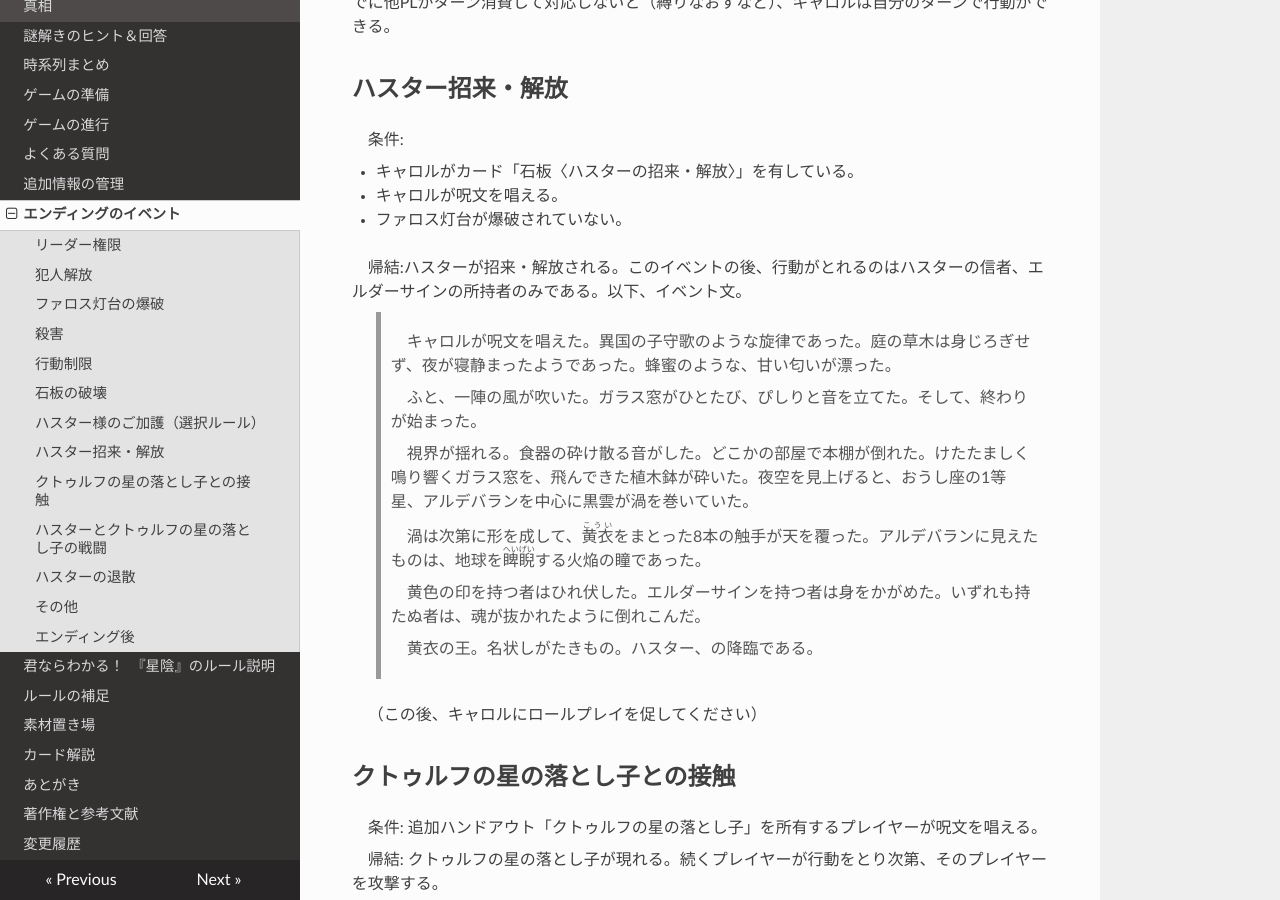
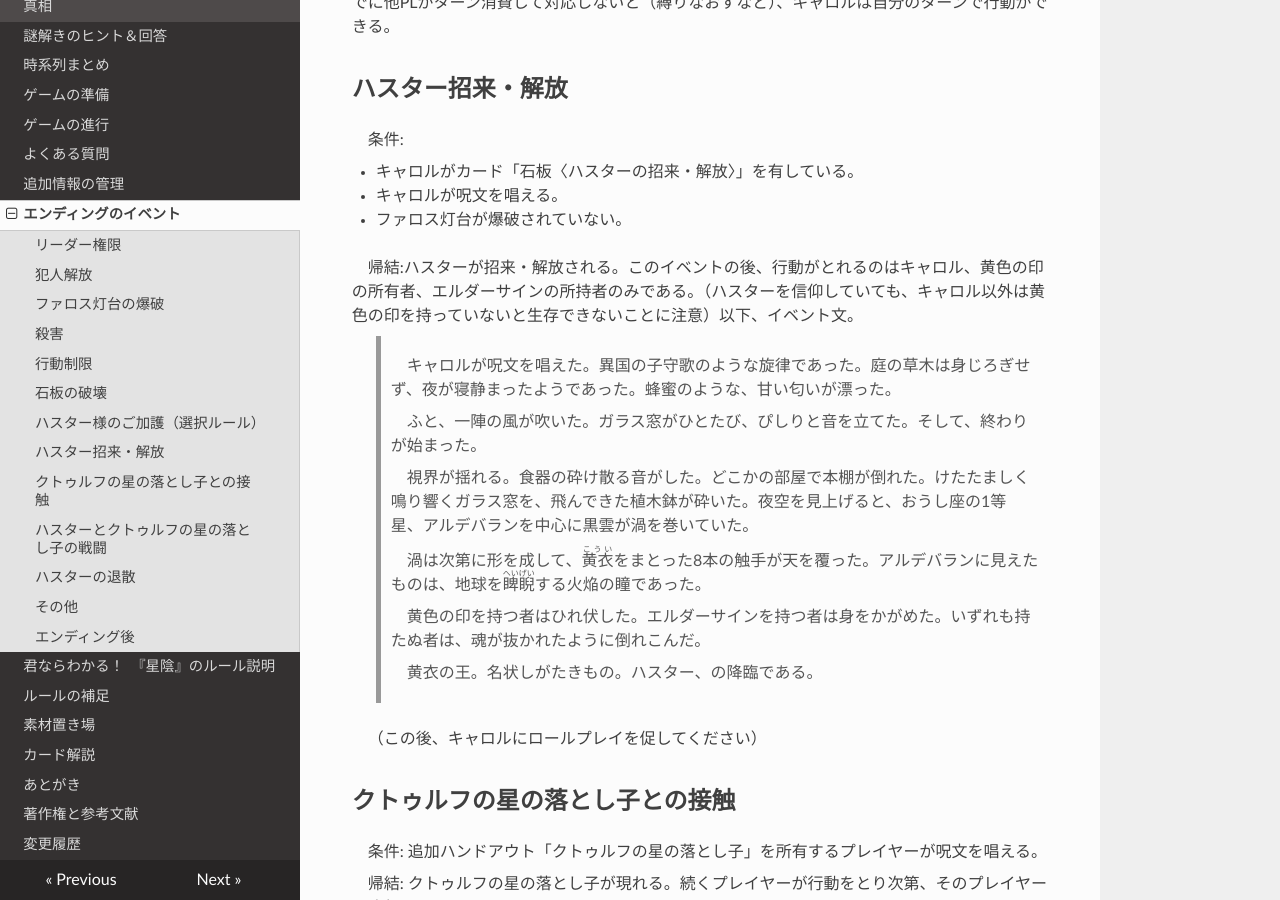
Before and after one commit to KTakahiro1729/Hoshikage, an MkDocs documentation site: the page built from docs/EndingEvents.md, in a window 1280 px wide and 900 px high, scrolled down 1776 px. Built offline with MkDocs 1.6.1, drawn with Linux system fonts in a browser that asks for light colours; nearby versions of some CDN libraries.

Commit message:
update requirements to survive the summon of Hastur

```diff
--- a/docs/EndingEvents.md
+++ b/docs/EndingEvents.md
@@ -54,7 +54,7 @@
 - キャロルが呪文を唱える。
 - ファロス灯台が爆破されていない。
 
-帰結:ハスターが招来・解放される。このイベントの後、行動がとれるのはハスターの信者、エルダーサインの所持者のみである。以下、イベント文。
+帰結:ハスターが招来・解放される。このイベントの後、行動がとれるのはキャロル、黄色の印の所有者、エルダーサインの所持者のみである。（ハスターを信仰していても、キャロル以外は黄色の印を持っていないと生存できないことに注意）以下、イベント文。
 
 >キャロルが呪文を唱えた。異国の子守歌のような旋律であった。庭の草木は身じろぎせず、夜が寝静まったようであった。蜂蜜のような、甘い匂いが漂った。
 
```
